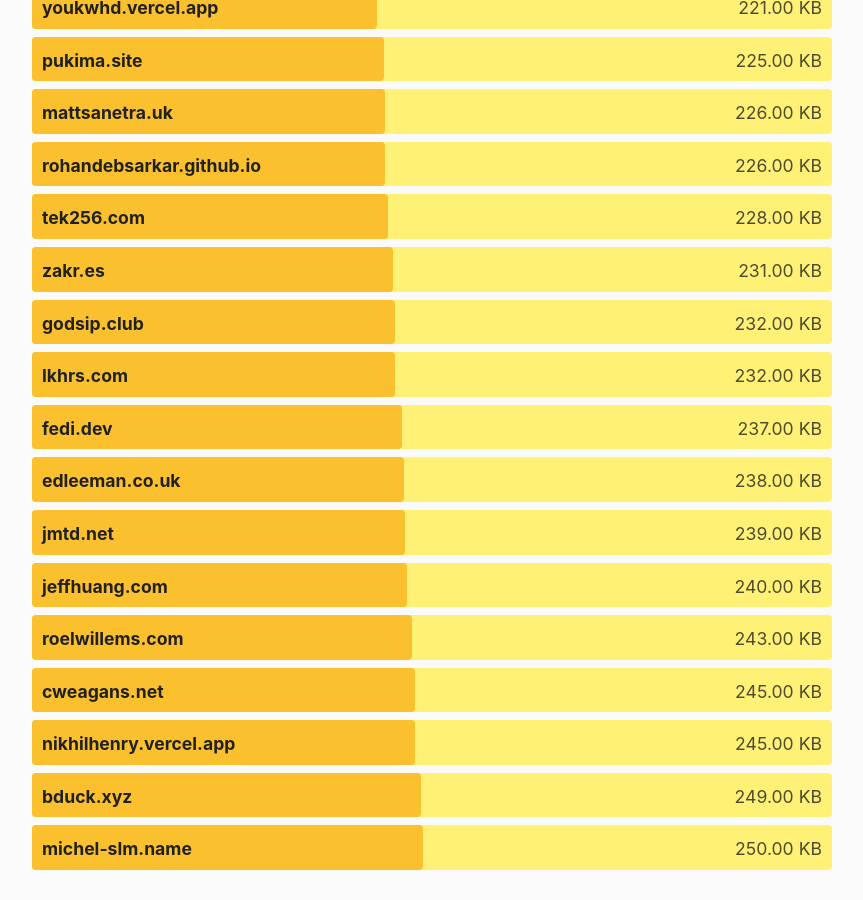
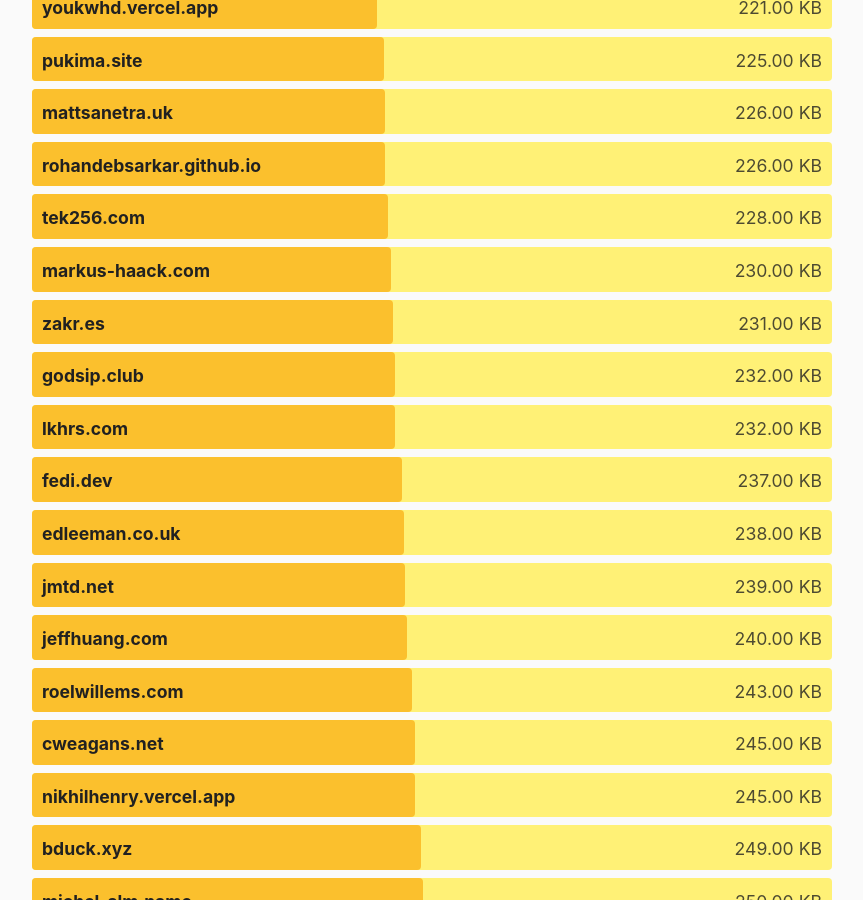
Before and after one commit to kevquirk/512kb.club, a Jekyll site: the page built from index.md, in a window 1280 px wide and 900 px high, scrolled down 26154 px. Shown: the whole window, without its empty margins (208-1071 px from the left). Built offline with Jekyll 4.4.1, drawn with Linux system fonts in a browser that asks for light colours.

Commit message:
Add markus-haack.com

```diff
--- a/_data/sites.yml
+++ b/_data/sites.yml
@@ -1667,6 +1667,11 @@
   size: 352
   last_checked: 2022-03-17
 
+- domain: markus-haack.com
+  url: https://markus-haack.com/
+  size: 230
+  last_checked: 2023-04-12
+
 - domain: martin.baillie.id
   url: https://martin.baillie.id/
   size: 127
```
